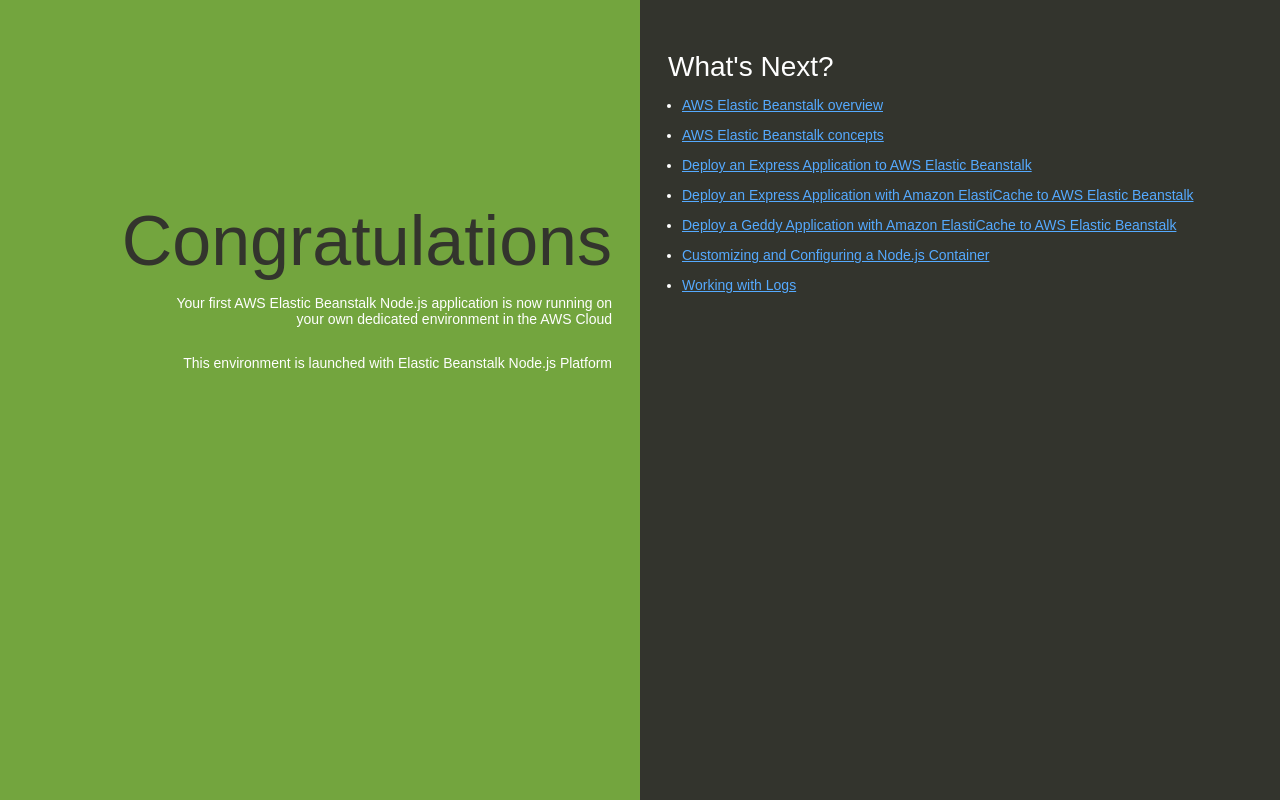
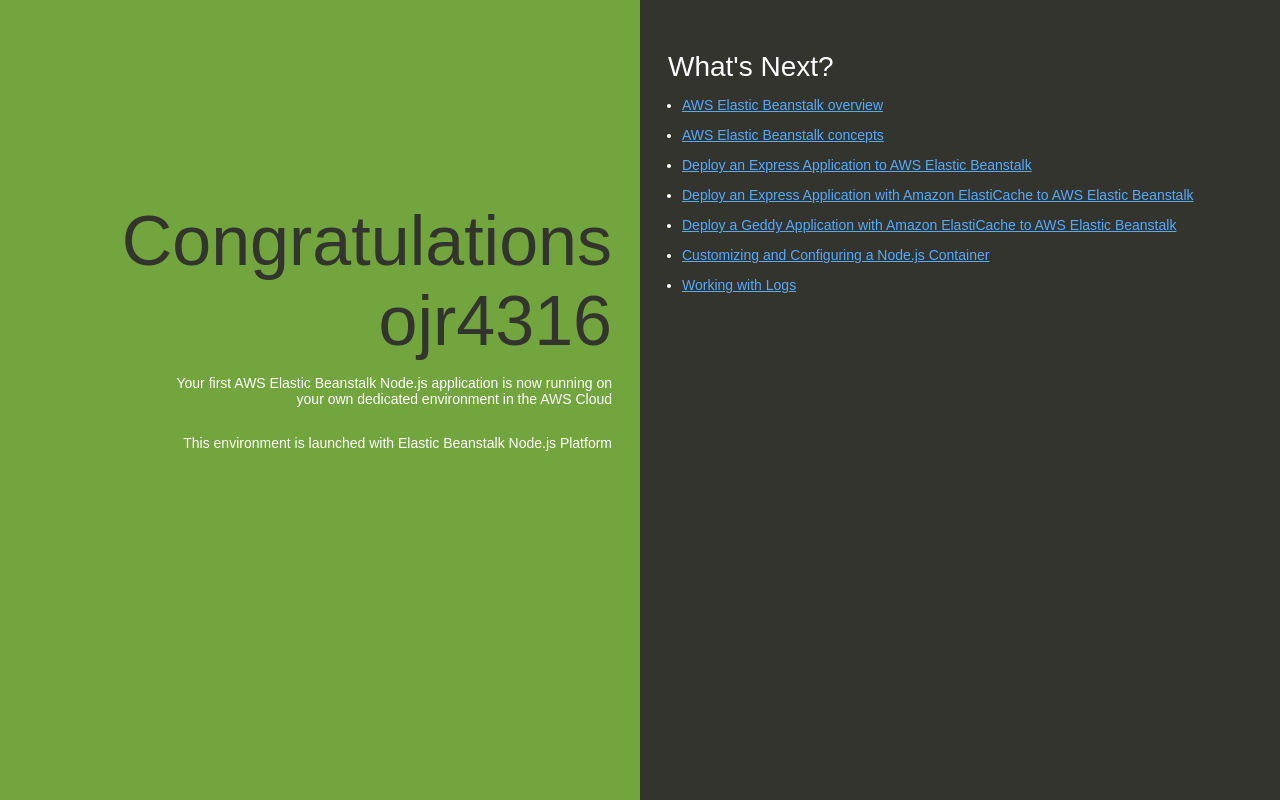
Before and after one commit to ojr4316/mz-test-node-app, a website: page index.html in a window 1280 px wide. Drawn offline with Linux system fonts and the light colour scheme.

Commit message:
added rit id

```diff
--- a/index.html
+++ b/index.html
@@ -74,7 +74,7 @@
   </head>
   <body>
     <div class="textColumn">
-      <h1>Congratulations</h1>
+      <h1>Congratulations ojr4316</h1>
       <p>Your first AWS Elastic Beanstalk Node.js application is now running on your own dedicated environment in the AWS Cloud</p>
       <p>This environment is launched with Elastic Beanstalk Node.js Platform</p>
     </div>
```
